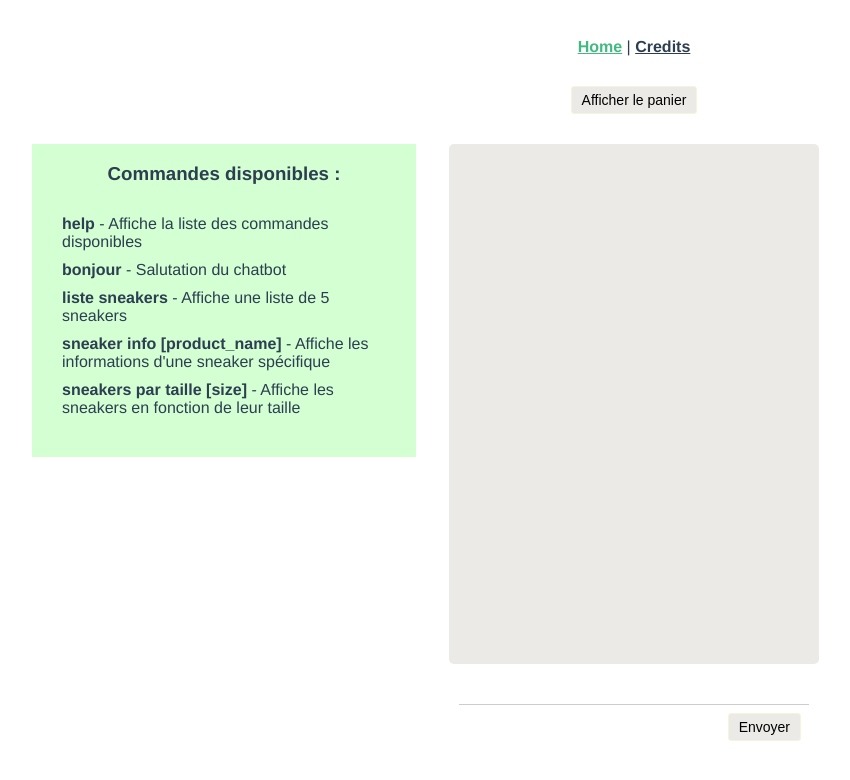
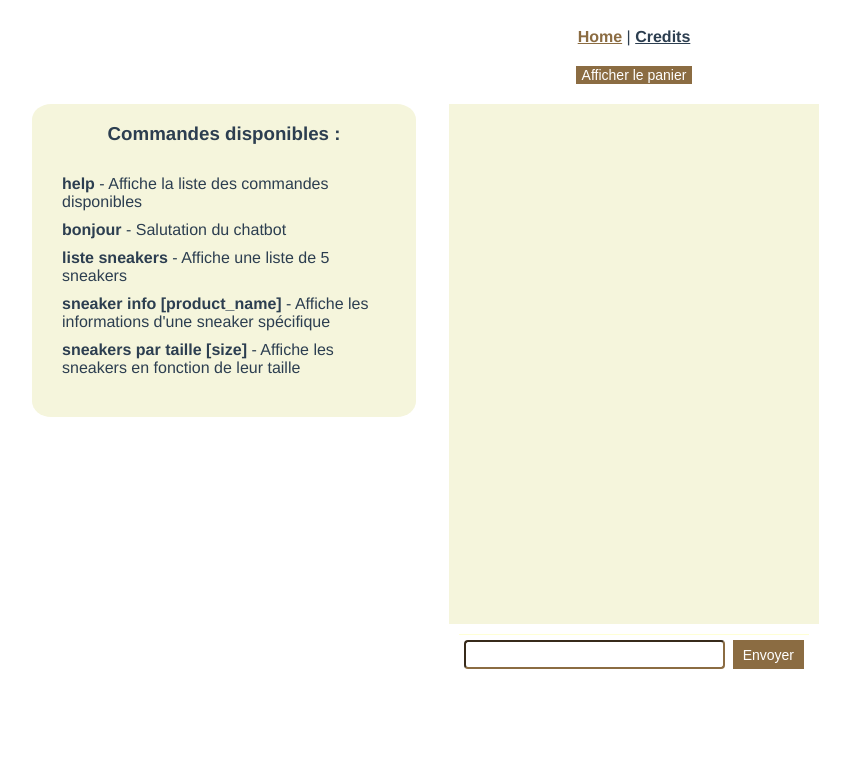
Before and after one commit to bleathingman/SneakMe, a Vue app in the folder my-chatbot/: page / in a window 1280 px wide. Shown: the top 780 px of the page, without its empty margins (6-856 px from the left). Built offline with nearby package versions, Linux system fonts and the light colour scheme.

Commit message:
modification css

```diff
--- a/my-chatbot/src/App.vue
+++ b/my-chatbot/src/App.vue
@@ -16,7 +16,7 @@
 }
 
 nav {
-  padding: 30px;
+  padding: 20px;
 }
 
 nav a {
@@ -25,7 +25,7 @@ nav a {
 }
 
 nav a.router-link-exact-active {
-  color: #42b983;
+  color: #8b6c42;
 }
 
 .sneaker-image {
--- a/my-chatbot/src/assets/css/style.css
+++ b/my-chatbot/src/assets/css/style.css
@@ -6,17 +6,12 @@
     height: 500px;
     margin: 0 auto;
     padding: 10px;
-    border-radius: 5px;
-    border: #222222;
-    border: 5px;
-    background-color: #ebeae6;
-
+    background-color: beige;
 }
 
 .messages {
-    height: 530px;
+    height: 520px;
     overflow-y: auto;
-    margin-bottom: 20px;
 }
 
 .message-list {
@@ -31,7 +26,7 @@
 }
 
 .message-list .user {
-    background-color: #222222;
+    background-color: #8b6c42;
     text-align: right;
     margin-left: auto;
 }
@@ -47,13 +42,14 @@
 
 .input-container {
     display: flex;
-    border-top: 1px solid #ccc;
-    padding: 8px;
+    border-top: 1px solid #ffffccca;
+    padding: 5px;
 }
 
 .input-container input {
     flex-grow: 1;
     padding: 5px;
+    border-color: #8b6c42;
 }
 
 .input-container button {
@@ -62,27 +58,25 @@
 
 input[type="text"] {
     flex-grow: 1;
-    border: none;
     border-radius: 4px;
-    padding: 8px;
     margin-right: 8px;
+    border-color: #8b6c42;
 }
 
 button {
     font-size: 14px;
-    padding: 5px 10px;
-    background-color: #ebeae6;
-    border: 1px solid beige;
-    border-radius: 5px;
-    color: #000000;
-    border-radius: 3px;
+    background-color: #8b6c42;
+    color: white;
     cursor: pointer;
     transition: background-color 0.3s;
-    margin-bottom: 30px;
+    border: none;
 }
 
 button:hover {
-    background-color: beige;
+    background-color: white;
+    color: #000000;
+    border: #7b7b7b;
+    border-radius: 2px;
 }
 
 .message-time {
@@ -99,7 +93,7 @@ button:hover {
     top: 50%;
     left: 50%;
     transform: translate(-50%, -50%);
-    background-color: white;
+    background-color: #ffffccca;
     border: 1px solid black;
     padding: 20px;
     z-index: 999;
@@ -108,6 +102,7 @@ button:hover {
 .content-wrapper {
     display: flex;
     flex-direction: row;
+    padding-top: 20px;
 }
 
 h3 {
@@ -120,7 +115,8 @@ h3 {
     height: auto;
     margin: 0px 30px 30px 30px;
     text-align: left;
-    background-color: #d3ffd3;
+    background-color: beige;
+    border-radius: 5%;
 }
 
 .commandes-dispo {
@@ -138,7 +134,7 @@ h3 {
 }
 
 .add-to-cart-btn {
-    background-color: #4caf50;
+    background-color: #ffffccca;
     border: none;
     color: white;
     padding: 8px 16px;
```
Also changed, not shown: 1 other file (tests, documents, lock files or other folders).
